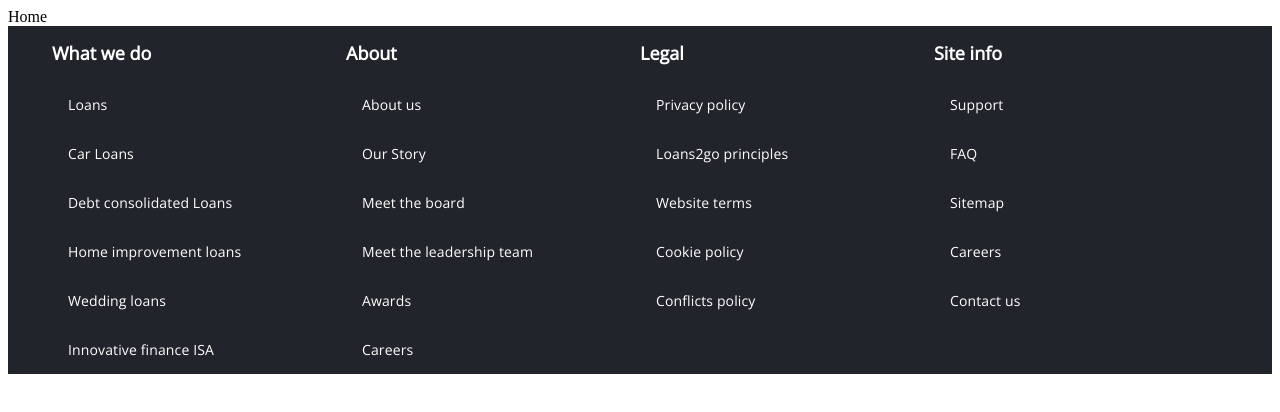
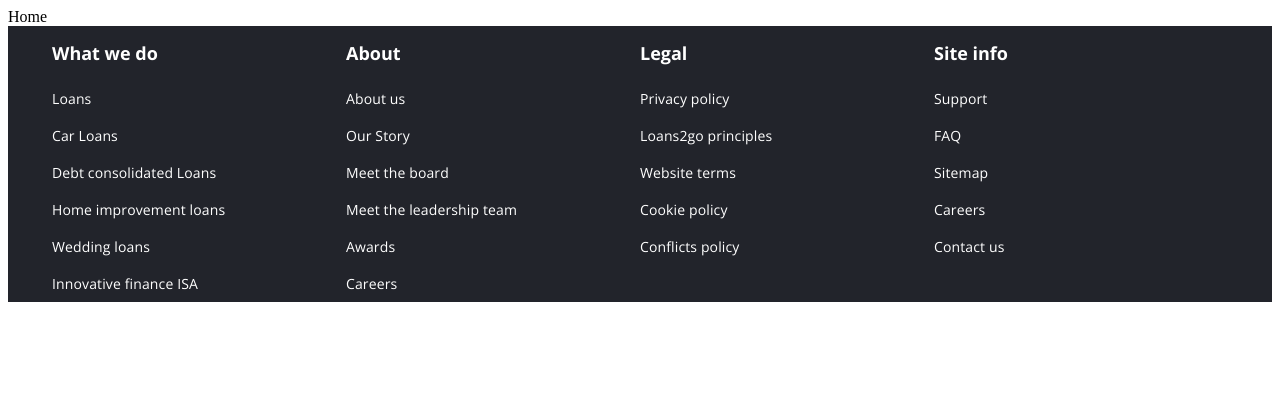
Before and after one commit to CivicTechFredericton/meal-planner-fredericton-ui, a React (Create React App) app: page / in a window 1280 px wide. Shown: the top 412 px of the page. Built offline with nearby package versions, Linux system fonts and the light colour scheme; what i18next-xhr-backend would draw is missing.

Commit message:
Footer changes

```diff
--- a/public/index.html
+++ b/public/index.html
@@ -5,7 +5,7 @@
     <link rel="shortcut icon" href="%PUBLIC_URL%/favicon.ico" />
     <link rel="stylesheet" href="https://fonts.googleapis.com/css?family=Roboto:300,400,500,700&display=swap" />
     <link rel="stylesheet" href="https://fonts.googleapis.com/icon?family=Material+Icons" />
-    <link href="https://fonts.googleapis.com/css?family=Open+Sans&display=swap" rel="stylesheet">
+    <link href="https://fonts.googleapis.com/css?family=Open+Sans:300,400,500,700&display=swap" rel="stylesheet">
     <meta
       name="viewport"
       content="width=device-width, initial-scale=1, shrink-to-fit=no"
--- a/src/core/footer/Footer.jsx
+++ b/src/core/footer/Footer.jsx
@@ -7,22 +7,31 @@
 
 const useStyles = makeStyles (theme => ({
   footerContainer: {
-    backgroundColor: '#22242b'
+    backgroundColor: '#22242b',
   },
   footerInnerContainer: {
     maxWidth: 1176,
     width: '100%',
     marginRight: 'auto',
     marginLeft: 'auto',
+    marginBottom: 50,
     color: 'white',
     '& a' : {
       color: 'white',
       fontSize: 14,
-      fontFamily: 'Open Sans'
+      fontFamily: 'Open Sans',
+      padding: 0,
+      lineHeight: 1.5
     },
     '& h2': {
       fontSize: 18,
-      fontFamily: 'Open Sans'
+      fontWeight: 700,
+      fontFamily: 'Open Sans',
+    },
+    footerText: {
+      fontStyle: 'italic',
+      marginBottom: 40,
+      color: 'white'
     }
   },
 }));
```
